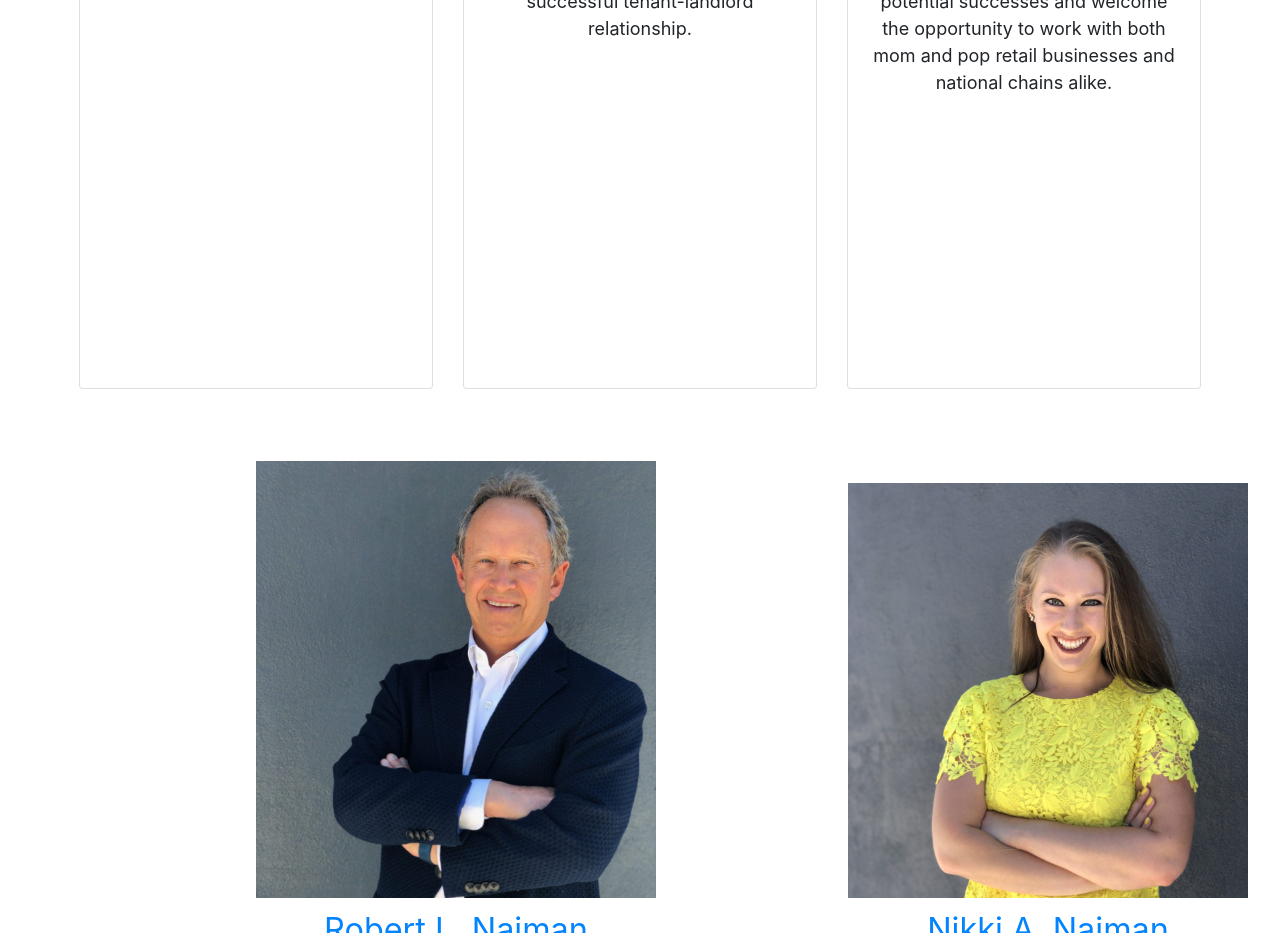
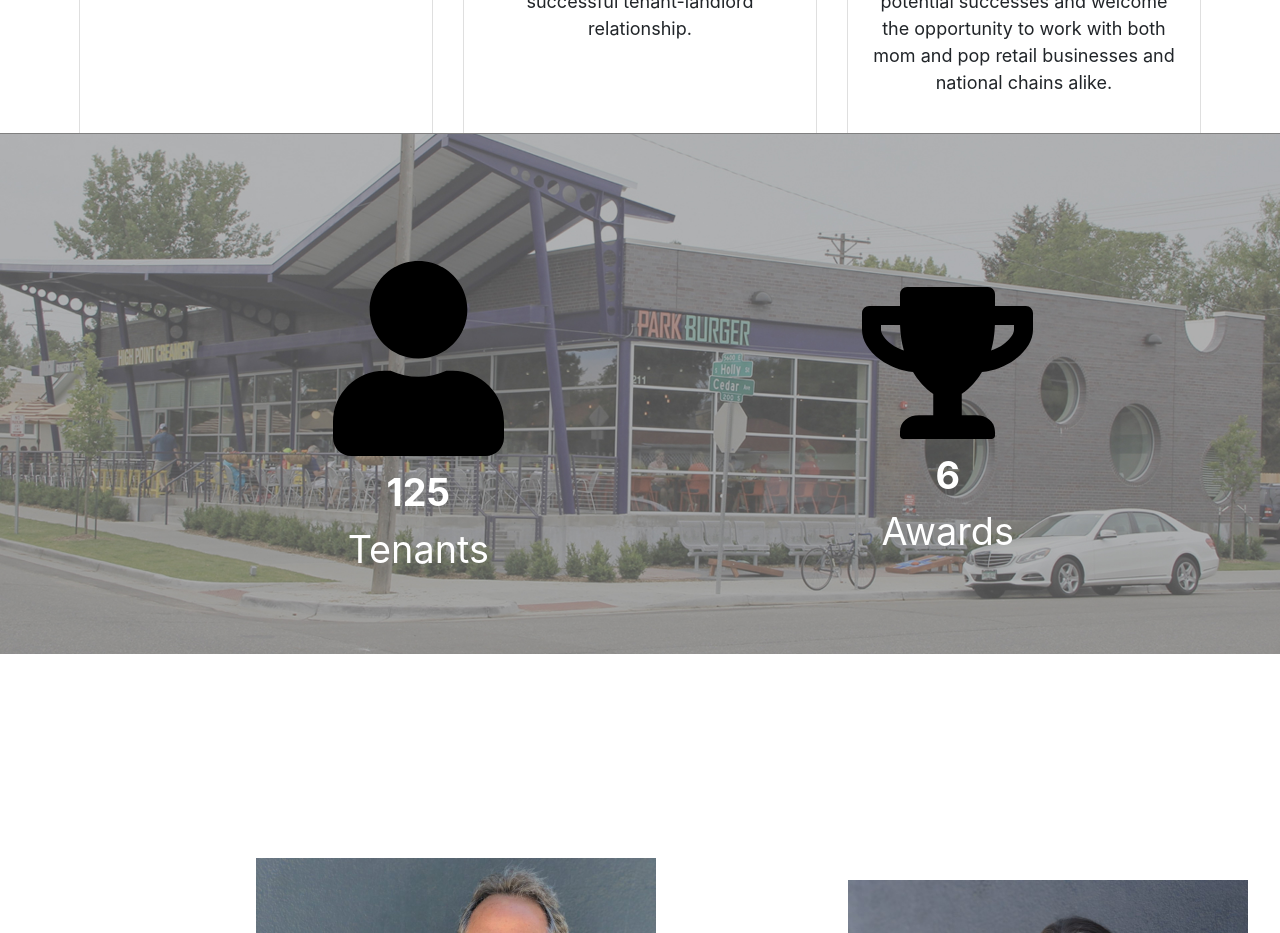
Before and after one commit to NoahNaiman/robnaimanco, a React (Create React App) app: page / in a window 1280 px wide. Shown: the part 2020-2953 px from the top of the page. Built offline with nearby package versions, Linux system fonts and the light colour scheme.

Commit message:
Readded awards and tenants

```diff
--- a/src/App.js
+++ b/src/App.js
@@ -34,14 +34,17 @@ import nikkiImage from './img/Nikki-Headshot.jpg';
 import nineNinetyWest from './img/990west6th.jpg';
 import nineTenSixteen from './img/91016th.jpg';
 import paloma from './img/Paloma.png';
+import parkburger from './img/parkburger.jpg';
 import parkBurgerLogo from './img/ParkBurger.png';
 import pencil from './img/pencil.jpg';
+import personIcon from './img/user.svg';
 import phoneIcon from './img/phone-solid.svg';
 import robImage from './img/Rob-Headshot.jpg';
 import thirteenOthreeEast from './img/1303east6th.jpg';
 import thirtyEightSheridan from './img/3800sheridan.jpg';
 import thirtyFiveLarimer from './img/3500larimer.jpg';
 import thirtyFourLarimer from './img/3463larimer.jpg';
+import trophyIcon from './img/trophy.svg';
 import twentyFiveSixty from './img/2560shavana.jpg';
 import twentyOneOOne from './img/2101sdowning.jpg';
 import twentyOneSixtyThree from './img/216328boulder.jpg';
@@ -108,6 +111,8 @@ function App() {
                     </p>
             </Container>
         </Jumbotron>
+
+
         <CardDeck className="About-Card">
             <Card>
                 <Card.Img variant="top" src={handshakeIcon} className="About-Icon"/>
@@ -140,7 +145,34 @@ function App() {
                 </Card.Body>
             </Card>
         </CardDeck>
-        <br></br><br></br><br></br>
+
+<Image src={parkburger} className="Parkburger-Jumbo" fluid/>
+         <Figure className="Tenant-Icon">
+             <Figure.Image
+                 width={171}
+                 height={180}
+                 alt="171x180"
+                 src={personIcon}
+             />
+             <Figure.Caption style={{color:'white'}}>
+                 <strong>125</strong> <br></br> Tenants
+             </Figure.Caption>
+         </Figure>
+         <Figure className="Awards-Icon" style={{'margin-top':'-105% !important'}}>
+             <Figure.Image
+                 width={171}
+                 height={180}
+                 alt="171x180"
+                 src={trophyIcon}
+             />
+             <Figure.Caption style={{color:'white'}}>
+                 <strong>6</strong> <br></br> Awards
+             </Figure.Caption>
+         </Figure>
+
+    	<br></br><br></br><br></br><br></br><br></br><br></br>
+        <br></br><br></br><br></br><br></br><br></br><br></br>
+
         <Figure className="Rob-Image">
             <Figure.Image
                 width={400}
```
